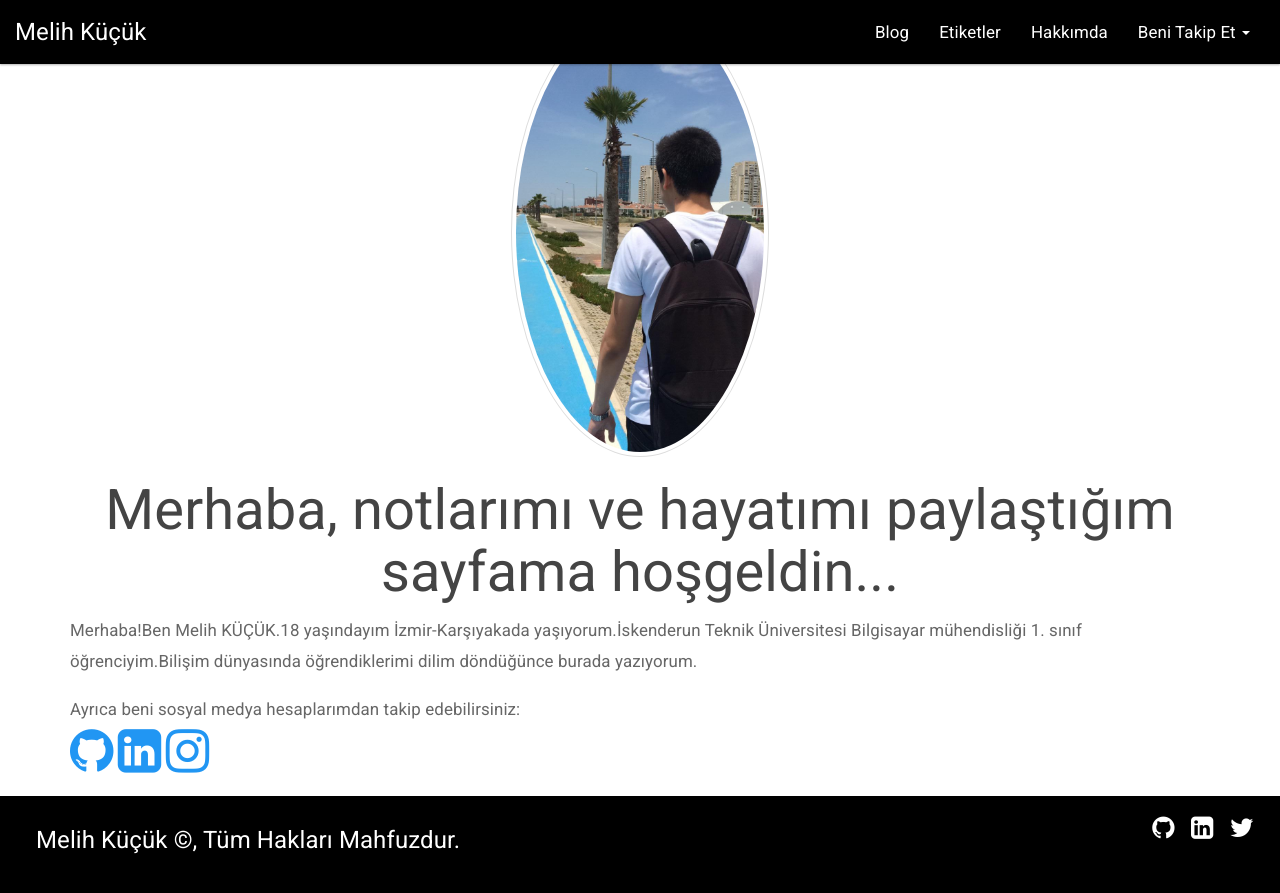
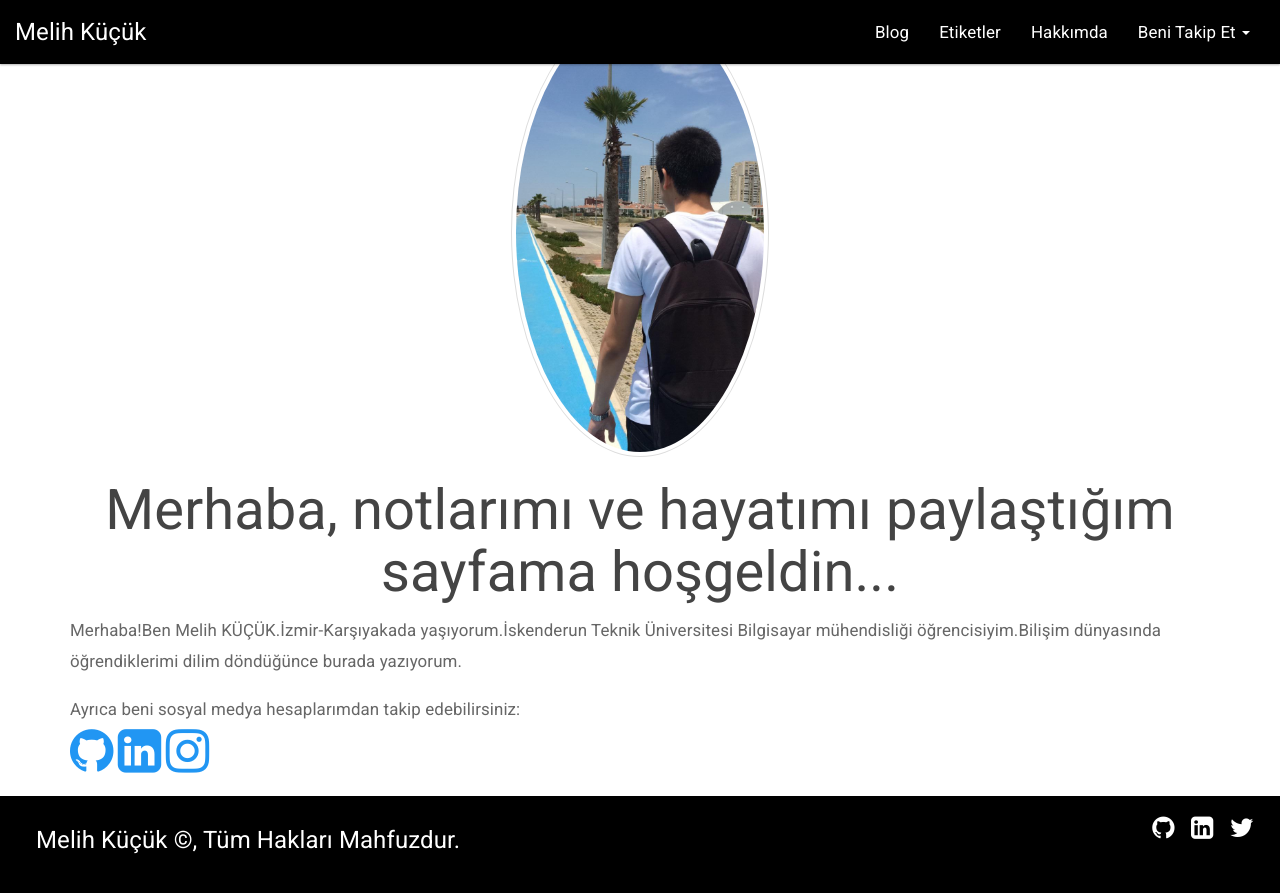
Before and after one commit to melihKucuk/melih-kucuk, a Jekyll site: the page built from _pages/about.html, in a window 1280 px wide and 900 px high, scrolled down 760 px. Shown: the top 893 px of the window. Built offline with Jekyll 4.4.1, drawn with Linux system fonts in a browser that asks for light colours.

Commit message:
Update about.html

```diff
--- a/_pages/about.html
+++ b/_pages/about.html
@@ -12,7 +12,7 @@ permalink: /about/
 <h1 class="text-center">Merhaba, notlarımı ve hayatımı paylaştığım sayfama hoşgeldin...</h1>
 
 <p>
-Merhaba!Ben Melih KÜÇÜK.18 yaşındayım İzmir-Karşıyakada yaşıyorum.İskenderun Teknik Üniversitesi Bilgisayar mühendisliği 1. sınıf öğrenciyim.Bilişim dünyasında öğrendiklerimi  dilim döndüğünce burada yazıyorum.</p>
+Merhaba!Ben Melih KÜÇÜK.İzmir-Karşıyakada yaşıyorum.İskenderun Teknik Üniversitesi Bilgisayar mühendisliği öğrencisiyim.Bilişim dünyasında öğrendiklerimi  dilim döndüğünce burada yazıyorum.</p>
 
 <p>
 	Ayrıca beni sosyal medya hesaplarımdan takip edebilirsiniz: <br>
```
